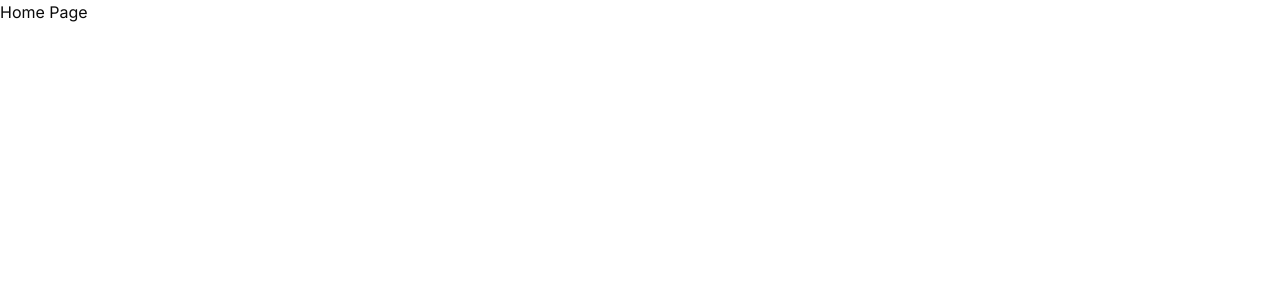
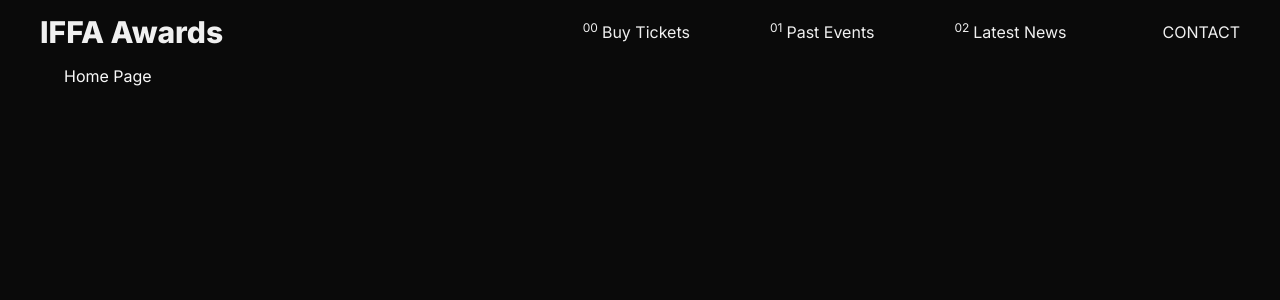
Before and after one commit to TANISHQBEDI/iffa-awards, a Next.js app: page / in a window 1280 px wide. Shown: the top 300 px of the page. Built offline with nearby package versions, Linux system fonts and the light colour scheme.

Commit message:
Basic header layout

```diff
--- a/src/app/globals.css
+++ b/src/app/globals.css
@@ -3,11 +3,14 @@
 
 @custom-variant dark (&:is(.dark *));
 
+
+@theme{
+    --header-height: 4rem;
+}
+
 @theme inline {
   --color-background: var(--background);
   --color-foreground: var(--foreground);
-  --font-sans: var(--font-geist-sans);
-  --font-mono: var(--font-geist-mono);
   --color-sidebar-ring: var(--sidebar-ring);
   --color-sidebar-border: var(--sidebar-border);
   --color-sidebar-accent-foreground: var(--sidebar-accent-foreground);
--- a/src/app/layout.tsx
+++ b/src/app/layout.tsx
@@ -1,6 +1,7 @@
 import type { Metadata } from "next";
 import { Inter } from "next/font/google";
 import "./globals.css";
+import Header from "@/modules/root/ui/components/header";
 
 const inter = Inter({
     subsets: ['latin']
@@ -19,9 +20,12 @@ export default function RootLayout({
   return (
     <html lang="en">
       <body
-        className={`${inter.className} antialiased`}
+        className={`${inter.className} antialiased dark`}
       >
-        {children}
+        <Header/>
+        <div className='p-[var(--header-height)]'>
+            {children}
+        </div>
       </body>
     </html>
   );
--- a/src/app/page.tsx
+++ b/src/app/page.tsx
@@ -1,6 +1,6 @@
 export default function Home() {
   return (
-    <div>
+    <div className='h-[200vh]'>
         Home Page
     </div>
   );
--- /dev/null
+++ b/src/modules/root/constants/nav-items.ts
@@ -0,0 +1,23 @@
+type NavItem = {
+    id: string;
+    label: string;
+    href: string;
+}
+
+export const NAV_ITEMS: NavItem[] = [
+    {
+        id: '00',
+        label: 'Buy Tickets',
+        href: '/tickets'
+    },
+    {
+        id: '01',
+        label: 'Past Events',
+        href: '/events'
+    },
+    {
+        id: '02',
+        label: 'Latest News',
+        href: '/news'
+    }
+]
--- /dev/null
+++ b/src/modules/root/ui/components/header.tsx
@@ -0,0 +1,39 @@
+import React from 'react';
+import Link from "next/link";
+import {NAV_ITEMS} from "@/modules/root/constants/nav-items";
+
+const Header = () => {
+    return (
+        <nav className='h-[var(--header-height)] mix-blend-difference fixed w-full'>
+            <div className='flex items-center justify-between h-full mx-1 lg:mx-10'>
+                <div className=''>
+                    <span className='text-3xl font-extrabold'>IFFA Awards</span>
+                </div>
+                <div className='flex flex-row gap-24'>
+                    <div className='space-x-20 hidden lg:flex'>
+                        {NAV_ITEMS.map((link) => (
+                            <Link className='space-x-1' href={link.href} key={link.id}>
+                                <sup>
+                                    {link.id}
+                                </sup>
+                                <span>
+                                    {link.label}
+                                </span>
+                            </Link>
+
+                        ))}
+                    </div>
+                    <div>
+                        <Link href='/contact' className='uppercase'>
+                            <span>Contact</span>
+                        </Link>
+
+                    </div>
+                </div>
+
+            </div>
+        </nav>
+    );
+};
+
+export default Header;
```
